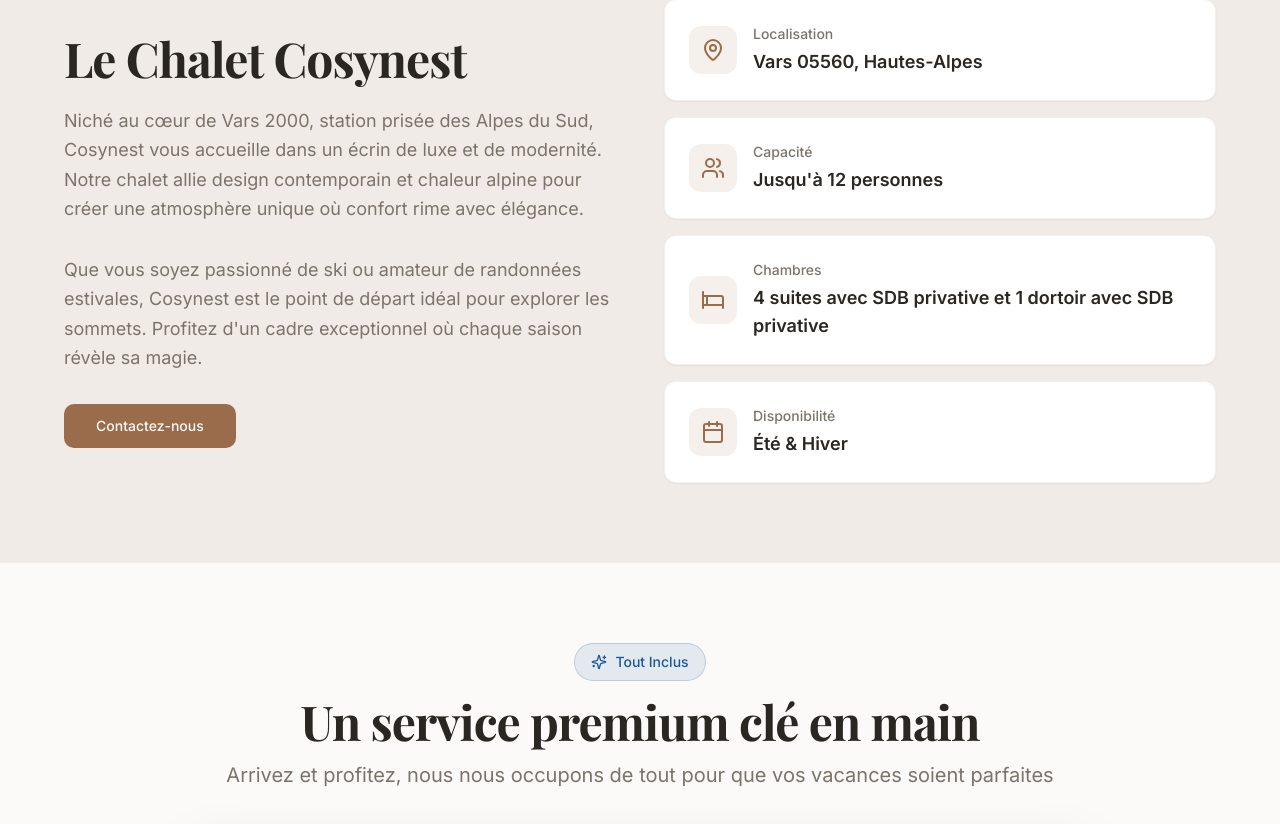
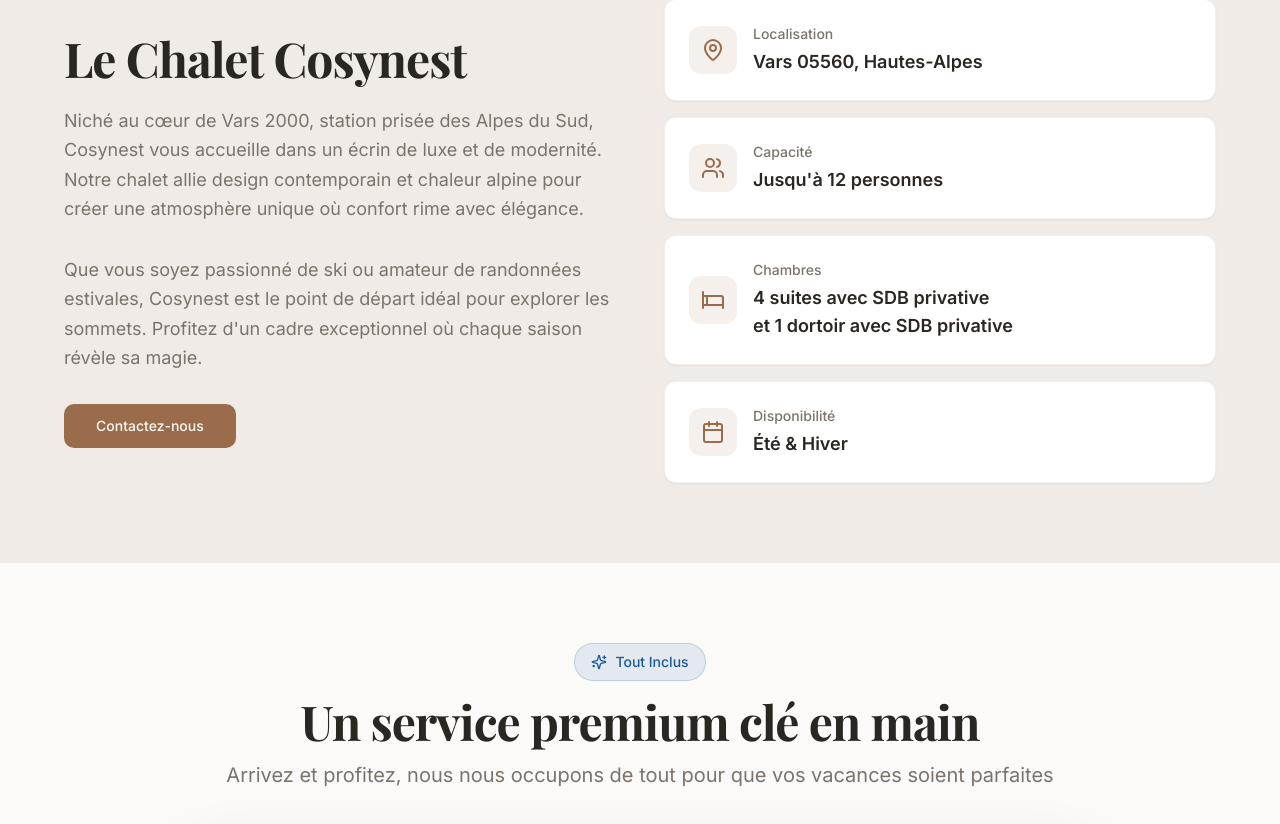
Before and after one commit to sebastienteissonniere-dot/cosynest-alpine-escape-4d6c5cd0, a React (Vite) app: page / in a window 1280 px wide. Shown: the part 1723-2547 px from the top of the page. Built offline with nearby package versions, Linux system fonts and the light colour scheme; the HTML template or start-up script is replaced by a standard one.

Commit message:
Refactor ChaletInfo component

```diff
--- a/src/components/ChaletInfo.tsx
+++ b/src/components/ChaletInfo.tsx
@@ -65,7 +65,7 @@ const ChaletInfo = () => {
                           <p className="text-sm text-muted-foreground font-medium mb-1">
                             {feature.label}
                           </p>
-                          <p className="text-lg text-foreground font-semibold">
+                          <p className="text-lg text-foreground font-semibold whitespace-pre-line">
                             {feature.value}
                           </p>
                         </div>
--- a/src/contexts/LanguageContext.tsx
+++ b/src/contexts/LanguageContext.tsx
@@ -110,7 +110,7 @@ const translations = {
       },
       bedrooms: {
         label: "Chambres",
-        value: "4 suites avec SDB privative et 1 dortoir avec SDB privative",
+        value: "4 suites avec SDB privative\net 1 dortoir avec SDB privative",
       },
       availability: {
         label: "Disponibilité",
@@ -200,7 +200,7 @@ const translations = {
       },
       bedrooms: {
         label: "Bedrooms",
-        value: "4 suites with private bathroom and 1 dormitory with private bathroom",
+        value: "4 suites with private bathroom\nand 1 dormitory with private bathroom",
       },
       availability: {
         label: "Availability",
```
